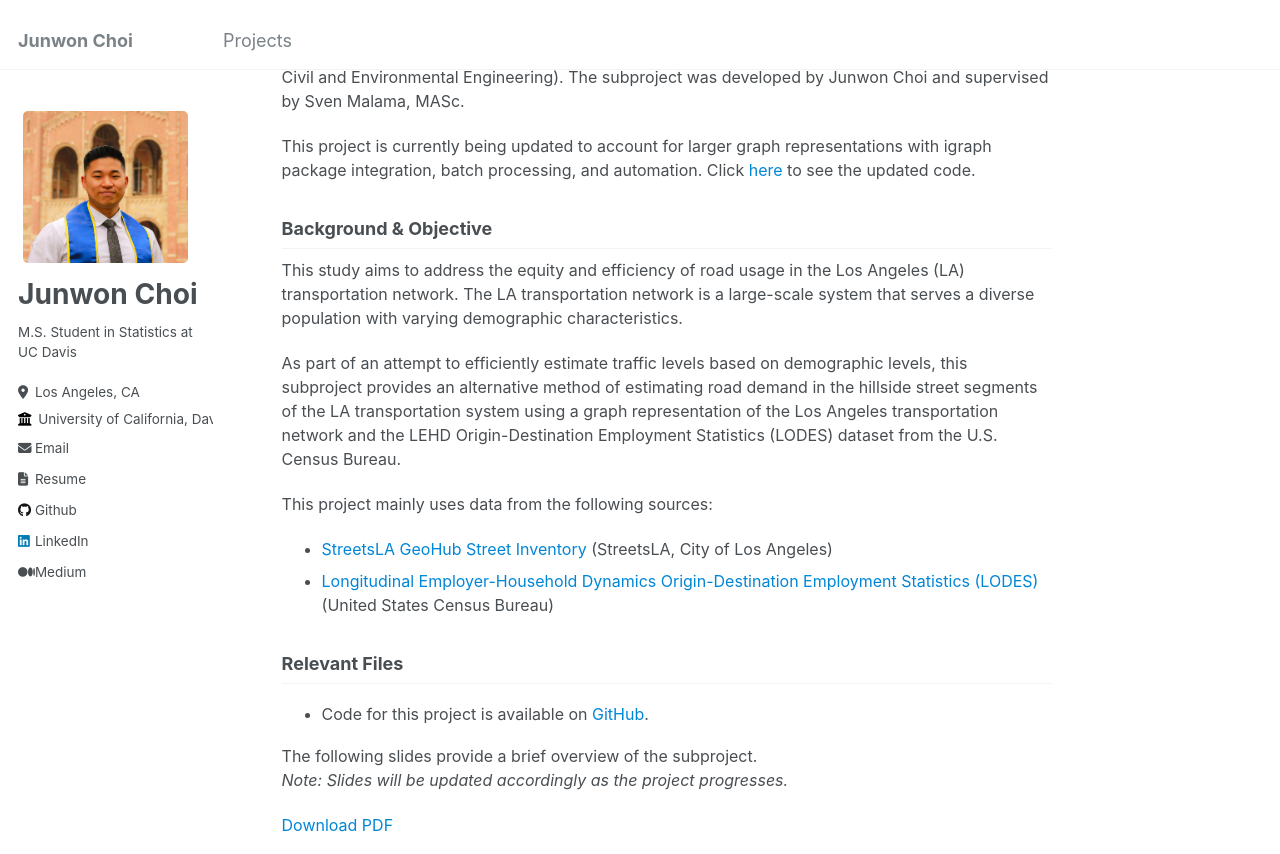
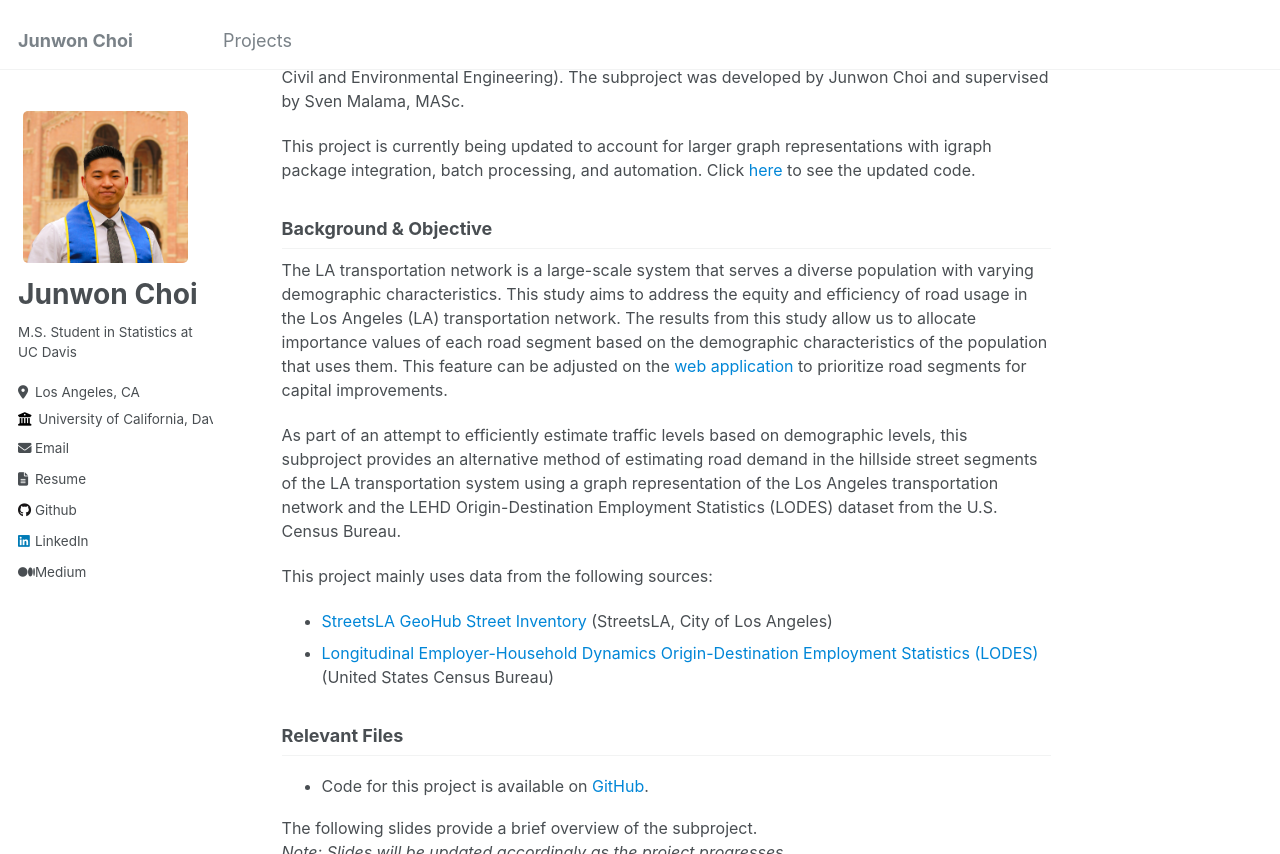
Before and after one commit to cjunwon/cjunwon.github.io, a Jekyll site: the page built from _projects/1-srilab-road-usage.md, in a window 1280 px wide and 900 px high, scrolled down 416 px, cut to the strip 0-854 px from the top of the window. Built offline with Jekyll 4.4.1, drawn with Linux system fonts in a browser that asks for light colours.

Commit message:
Update projects page

```diff
--- a/_projects/1-srilab-road-usage.md
+++ b/_projects/1-srilab-road-usage.md
@@ -17,7 +17,7 @@ This project is currently being updated to account for larger graph representati
 
 ### Background & Objective
 
-This study aims to address the equity and efficiency of road usage in the Los Angeles (LA) transportation network. The LA transportation network is a large-scale system that serves a diverse population with varying demographic characteristics.
+The LA transportation network is a large-scale system that serves a diverse population with varying demographic characteristics. This study aims to address the equity and efficiency of road usage in the Los Angeles (LA) transportation network. The results from this study allow us to allocate importance values of each road segment based on the demographic characteristics of the population that uses them. This feature can be adjusted on the [web application](https://site.hspa.info/application) to prioritize road segments for capital improvements.
 
 As part of an attempt to efficiently estimate traffic levels based on demographic levels, this subproject provides an alternative method of estimating road demand in the hillside street segments of the LA transportation system using a graph representation of the Los Angeles transportation network and the LEHD Origin-Destination Employment Statistics (LODES) dataset from the U.S. Census Bureau.
 
```
Also changed, not shown: _projects/2-fingerhut-consulting.md (+23 -0 lines), _projects/3-arXiv-optimization.md (+2 -2 lines), 6 other files.
